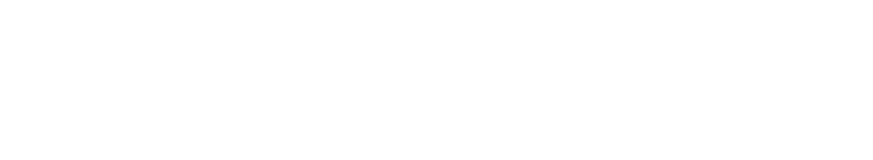
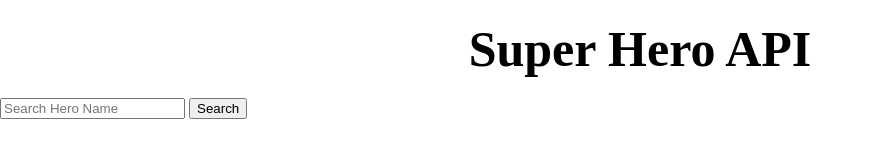
Before and after one commit to missile720/api-practice-project, a plain HTML site: page index.html in a window 1280 px wide. Shown: the whole page, without its empty margins (0-873 px from the left). Drawn offline with Linux system fonts and the light colour scheme; no server answers.

Commit message:
feat(api): set up fetch api and initial search form

```diff
--- a/css/styles.css
+++ b/css/styles.css
@@ -0,0 +1,15 @@
+html, body{
+    margin: 0;
+    padding: 0;
+
+    height: 100vh;
+}
+
+.title{
+    padding: 20px;
+    font-size: 50px;
+    margin: 0;
+    display: flex;
+    text-align: center;
+    justify-content: center;
+}
--- a/index.html
+++ b/index.html
@@ -9,6 +9,13 @@
     <script src="./js/script.js" defer></script>
 </head>
 <body>
-
+    <h1 class="title">Super Hero API</h1>
+    <form>
+        <input type="text" placeholder="Search Hero Name">
+        <button type="submit">Search</button>
+    </form>
+    <div class="container">
+        <!-- cards inserted by javascript -->
+    </div>
 </body>
 </html>
--- a/js/script.js
+++ b/js/script.js
@@ -0,0 +1,16 @@
+//function that searches for super hero
+function searchHero(name){
+    //fetch request was blocked by CORS policy, it means that the API server is not configured to allow cross-origin requests from your domain.
+    //Solution was to use a library to make the request for me on my behalf. I used cors-anywhere since I just need to add it to the beginning of the url
+    fetch(`http://cors-anywhere.herokuapp.com/https://superheroapi.com/api/9142168772521446/search/${name}`)
+        .then((response) => response.json())
+        .then((data) => displayHero(data.results))
+        .catch(error => console.log(error));
+}
+
+//function that displays super hero onto html
+function displayHero(data){
+    console.log(data)
+}
+
+searchHero('batman')
```
